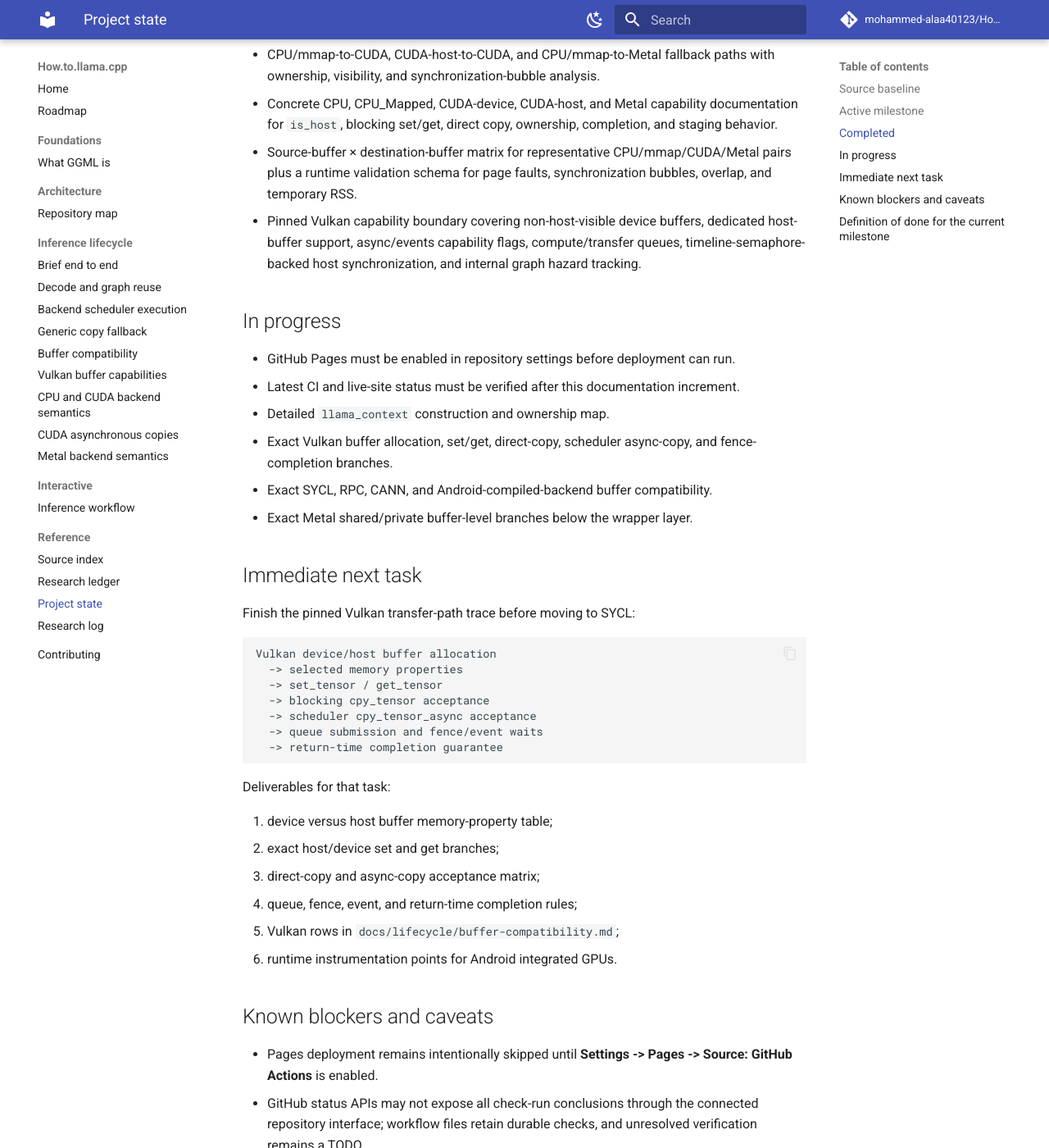
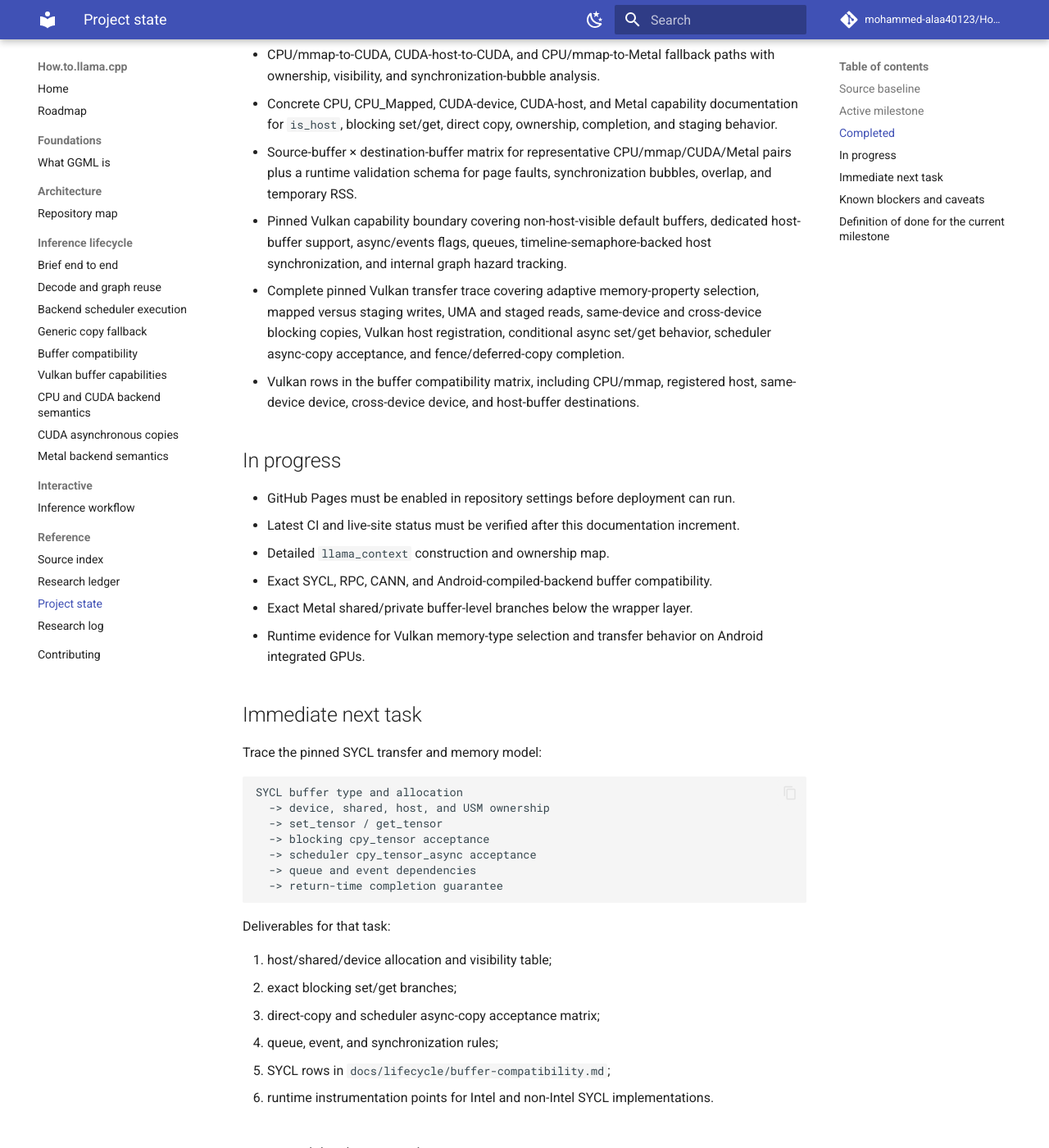
Before and after one commit to mohammed-alaa40123/How.to.llama.cpp, an MkDocs documentation site: the page built from docs/reference/project-state.md, in a window 1280 px wide and 1400 px high, scrolled down 1742 px. Shown: the whole window at 82% size. Built offline with MkDocs 1.6.1 and Material for MkDocs 9.7.7, drawn with Linux system fonts in a browser that asks for light colours; comment, search, counter and statistics services are not loaded; some of the changed text lies outside the part shown.

Commit message:
docs: checkpoint completed Vulkan transfer trace

````diff
--- a/docs/reference/project-state.md
+++ b/docs/reference/project-state.md
@@ -39,45 +39,47 @@ Trace a minimal application from backend loading and model creation through cont
 - CPU/mmap-to-CUDA, CUDA-host-to-CUDA, and CPU/mmap-to-Metal fallback paths with ownership, visibility, and synchronization-bubble analysis.
 - Concrete CPU, CPU_Mapped, CUDA-device, CUDA-host, and Metal capability documentation for `is_host`, blocking set/get, direct copy, ownership, completion, and staging behavior.
 - Source-buffer × destination-buffer matrix for representative CPU/mmap/CUDA/Metal pairs plus a runtime validation schema for page faults, synchronization bubbles, overlap, and temporary RSS.
-- Pinned Vulkan capability boundary covering non-host-visible device buffers, dedicated host-buffer support, async/events capability flags, compute/transfer queues, timeline-semaphore-backed host synchronization, and internal graph hazard tracking.
+- Pinned Vulkan capability boundary covering non-host-visible default buffers, dedicated host-buffer support, async/events flags, queues, timeline-semaphore-backed host synchronization, and internal graph hazard tracking.
+- Complete pinned Vulkan transfer trace covering adaptive memory-property selection, mapped versus staging writes, UMA and staged reads, same-device and cross-device blocking copies, Vulkan host registration, conditional async set/get behavior, scheduler async-copy acceptance, and fence/deferred-copy completion.
+- Vulkan rows in the buffer compatibility matrix, including CPU/mmap, registered host, same-device device, cross-device device, and host-buffer destinations.
 
 ## In progress
 
 - GitHub Pages must be enabled in repository settings before deployment can run.
 - Latest CI and live-site status must be verified after this documentation increment.
 - Detailed `llama_context` construction and ownership map.
-- Exact Vulkan buffer allocation, set/get, direct-copy, scheduler async-copy, and fence-completion branches.
 - Exact SYCL, RPC, CANN, and Android-compiled-backend buffer compatibility.
 - Exact Metal shared/private buffer-level branches below the wrapper layer.
+- Runtime evidence for Vulkan memory-type selection and transfer behavior on Android integrated GPUs.
 
 ## Immediate next task
 
-Finish the pinned Vulkan transfer-path trace before moving to SYCL:
+Trace the pinned SYCL transfer and memory model:
 
 ```text
-Vulkan device/host buffer allocation
-  -> selected memory properties
+SYCL buffer type and allocation
+  -> device, shared, host, and USM ownership
   -> set_tensor / get_tensor
   -> blocking cpy_tensor acceptance
   -> scheduler cpy_tensor_async acceptance
-  -> queue submission and fence/event waits
+  -> queue and event dependencies
   -> return-time completion guarantee
 ```
 
 Deliverables for that task:
 
-1. device versus host buffer memory-property table;
-2. exact host/device set and get branches;
-3. direct-copy and async-copy acceptance matrix;
-4. queue, fence, event, and return-time completion rules;
-5. Vulkan rows in `docs/lifecycle/buffer-compatibility.md`;
-6. runtime instrumentation points for Android integrated GPUs.
+1. host/shared/device allocation and visibility table;
+2. exact blocking set/get branches;
+3. direct-copy and scheduler async-copy acceptance matrix;
+4. queue, event, and synchronization rules;
+5. SYCL rows in `docs/lifecycle/buffer-compatibility.md`;
+6. runtime instrumentation points for Intel and non-Intel SYCL implementations.
 
 ## Known blockers and caveats
 
 - Pages deployment remains intentionally skipped until **Settings -> Pages -> Source: GitHub Actions** is enabled.
 - GitHub status APIs may not expose all check-run conclusions through the connected repository interface; workflow files retain durable checks, and unresolved verification remains a TODO.
-- The execution environment has no local repository checkout, so strict MkDocs validation is delegated to GitHub Actions; connector-side source and publication checks remain available.
+- The execution environment has no local repository checkout and cannot resolve `github.com`, so strict MkDocs validation is delegated to GitHub Actions; connector-side source and publication checks remain available.
 - Regex-based indexing cannot resolve virtual dispatch, macros, function pointers, generated code, or backend registration reliably.
 - Graph reuse compatibility is distributed across graph-input implementations; the base implementation rejects reuse unless a specialized check exists.
 - Scheduler APIs named `async` do not guarantee overlap: the pinned CPU backend blocks in `ggml_graph_compute`, while CUDA, Metal, and Vulkan advertise asynchronous execution paths.
@@ -92,11 +94,14 @@ Deliverables for that task:
 - CUDA device set/get/direct-copy functions synchronize before returning and therefore expose blocking buffer semantics.
 - CPU/mmap host-source paths avoid generic heap allocation but may still incur mmap page faults and a blocking accelerator transfer.
 - Metal shared or unified memory does not imply command completion, safe reuse, or immediate host visibility.
-- Vulkan's dedicated host-buffer capability is separate from ordinary Vulkan device-buffer host visibility; exact transfer mechanics are still open.
+- Vulkan's ordinary buffer may be internally mapped while still reporting `is_host == false`; GGML host visibility and Vulkan memory flags are different contracts.
+- Vulkan registered host buffers enable queued host-to-device scheduler copies; ordinary CPU and mmap pointers do not.
+- Vulkan backend async set/get callbacks synchronize when they must use the backend's coherent sync-staging buffer for an unregistered host pointer.
+- Cross-device Vulkan blocking copies are host-mediated and complete synchronously; the scheduler async callback rejects them.
 - Vulkan internal graph hazard tracking and cross-backend scheduler ordering solve different synchronization problems.
 - Copy tensors are scheduler-owned temporary execution storage, not persistent model-owned duplicates.
 - The pinned MoE partial-copy path optimizes transfer volume but is not a long-lived expert-cache policy.
-- Backend behavior varies by build configuration and device capabilities.
+- Backend behavior varies by build configuration, memory heaps, drivers, and device capabilities.
 - Current upstream may differ materially from the pinned baseline; version labels are mandatory.
 - Full runtime validation requires representative CPU and accelerator builds, traces, and models.
 
````
Also changed, not shown: other parts of docs/reference/project-state.md (+1 -1 lines).
